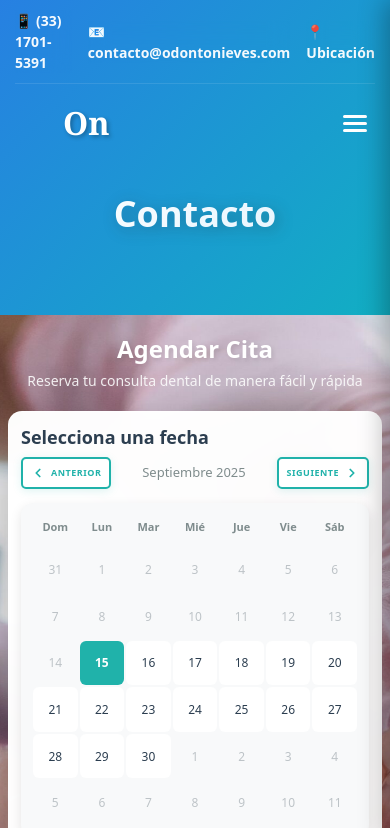
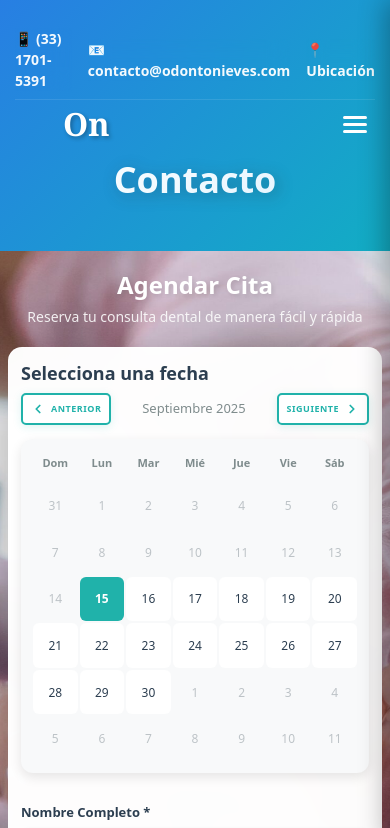
Before and after one commit to Jan-Amixtlan/odonto-nieves, a React (Vite) app: page /contact in a window 390 px wide. Shown: the top 828 px of the page. Built offline with nearby package versions, Linux system fonts and the light colour scheme.

Commit message:
Update DentalFooterContact component to include titles for email and location; adjust header styles for improved layout and spacing across various components

```diff
--- a/src/Components/DentalFooterContact/DentalFooterContact.jsx
+++ b/src/Components/DentalFooterContact/DentalFooterContact.jsx
@@ -17,13 +17,13 @@ const DentalFooterContact = () => {
         },
         {
              icon: <img src="/contacto-correo-electronico.png" alt="Email" style={{ width: '1.3em', height: '1.3em', verticalAlign: 'middle' }} />,
-            title: "",
+            title: "Email:",
             info: "blancanieves@odontonieves.com",
             action: () => window.open('mailto:blancanieves@odontonieves.com', '_blank')
         },
         {
              icon: <img src="/marcador-de-posicion.png" alt="Ubicación" style={{ width: '1.3em', height: '1.3em', verticalAlign: 'middle' }} />,
-            title: "",
+            title: "Ubicación:",
             info: "Av. Manuel Acuña #2755 Piso 2 Col. Providencia, C.P. 44680 Guadalajara, Jalisco.",
             action: () => window.open('https://maps.google.com/?q=Av.+Manuel+Acuña+2755+Guadalajara', '_blank')
         }
--- a/src/Components/Hero/DentalHero.css
+++ b/src/Components/Hero/DentalHero.css
@@ -75,10 +75,10 @@ html, body {
     display: flex;
     justify-content: space-between;
     align-items: center;
-    padding: 0px 50px;
+    padding: 8px 50px;
     position: relative;
     z-index: 10;
-    margin-top: -5px;
+    margin-top: 5px;
     margin-bottom: -30px;
     width: 95%;
     opacity: 0;
@@ -86,7 +86,7 @@ html, body {
     animation: slideDown 0.8s ease forwards;
     animation-delay: 0.2s;
     height: 35px;
-    top: -50px;
+    top: 0px;
 }
 
 @keyframes slideDown {
@@ -938,8 +938,8 @@ html, body {
 
 @media (max-width: 768px) {
     .header {
-        padding: 0px 20px;
-        margin-top: -5px;
+        padding: 8px 20px;
+        margin-top: 5px;
         margin-bottom: -25px;
         animation-delay: 0.1s;
         height: 25px;
@@ -1068,8 +1068,8 @@ html, body {
     }
 
     .header {
-        padding: 10px 15px;
-        margin-top: -10px;
+        padding: 8px 15px;
+        margin-top: 8px;
     }
 
     .dental-hero .logo {
--- a/src/Components/PageHeader/PageHeader.css
+++ b/src/Components/PageHeader/PageHeader.css
@@ -38,7 +38,8 @@
 
 /* Header Top */
 .header-top {
-    padding: 12px 0;
+    padding: 8px 0;
+    margin-top: 20px;
     border-bottom: 1px solid rgba(255, 255, 255, 0.1);
     display: flex;
     justify-content: center;
@@ -83,7 +84,7 @@
     display: flex;
     align-items: center;
     justify-content: space-between;
-    padding: 20px 0;
+    padding: 0;
 }
 
 /* Logo */
@@ -362,7 +363,7 @@
 
 /* Title Section */
 .title-section {
-    padding: 60px 0 80px;
+    padding: 10px 0 80px;
     text-align: center;
     position: relative;
     z-index: 5;
@@ -384,7 +385,7 @@
     -webkit-background-clip: text;
     -webkit-text-fill-color: transparent;
     background-clip: text;
-    margin: 0 0 30px 0;
+    margin: 0;
     line-height: 1.2;
     filter: drop-shadow(3px 3px 6px rgba(0, 0, 0, 0.3));
     animation: fadeInUp 0.8s ease forwards, titleGlow 3s ease-in-out infinite;
@@ -508,7 +509,7 @@
     }
 
     .header-main {
-        padding: 15px 0;
+        padding: 0;
     }
 
     .logo {
@@ -536,7 +537,7 @@
     }
 
     .title-section {
-        padding: 40px 0 60px;
+        padding: 10px 0 60px;
     }
 
     .decoration-line {
@@ -550,7 +551,7 @@
     }
 
     .header-top {
-        padding: 10px 0;
+        padding: 8px 0;
     }
 
     .social-icons {
@@ -580,7 +581,7 @@
     }
 
     .title-section {
-        padding: 30px 0 50px;
+        padding: 10px 0 50px;
     }
 
 
```
